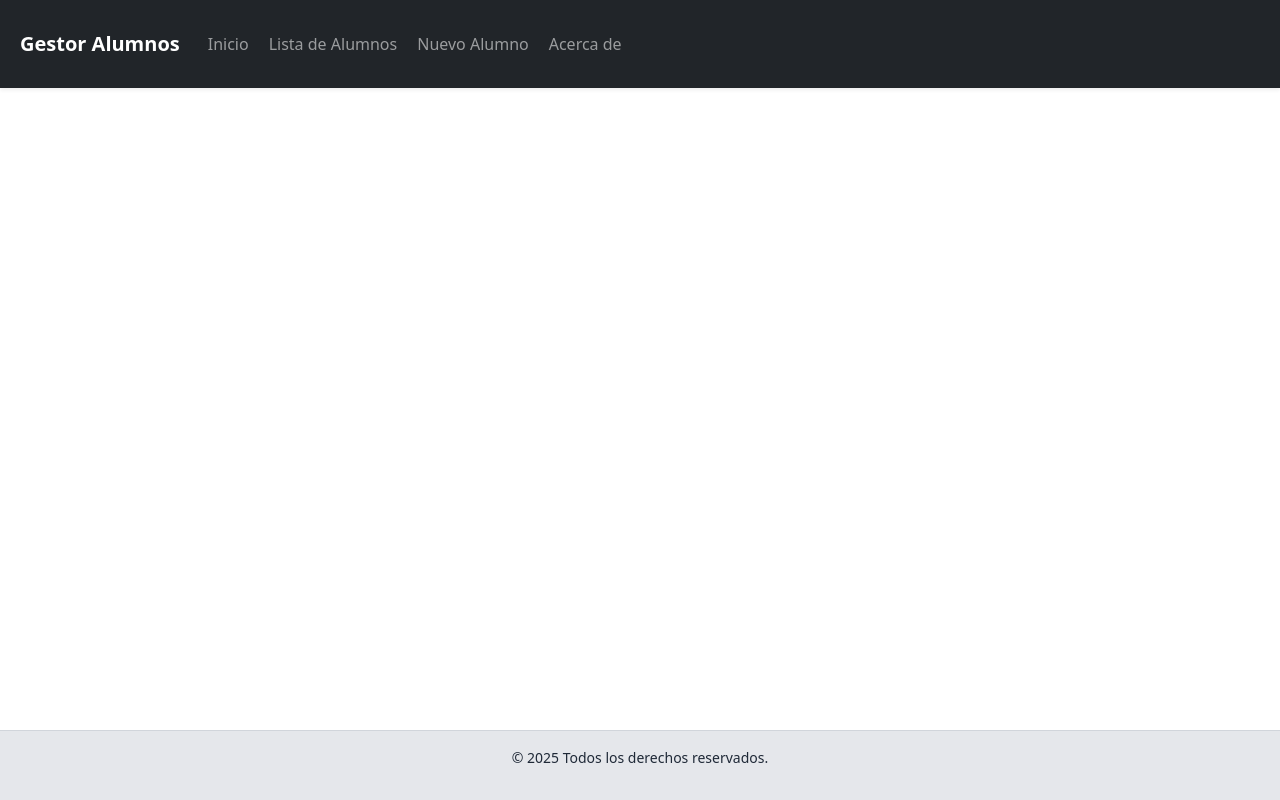
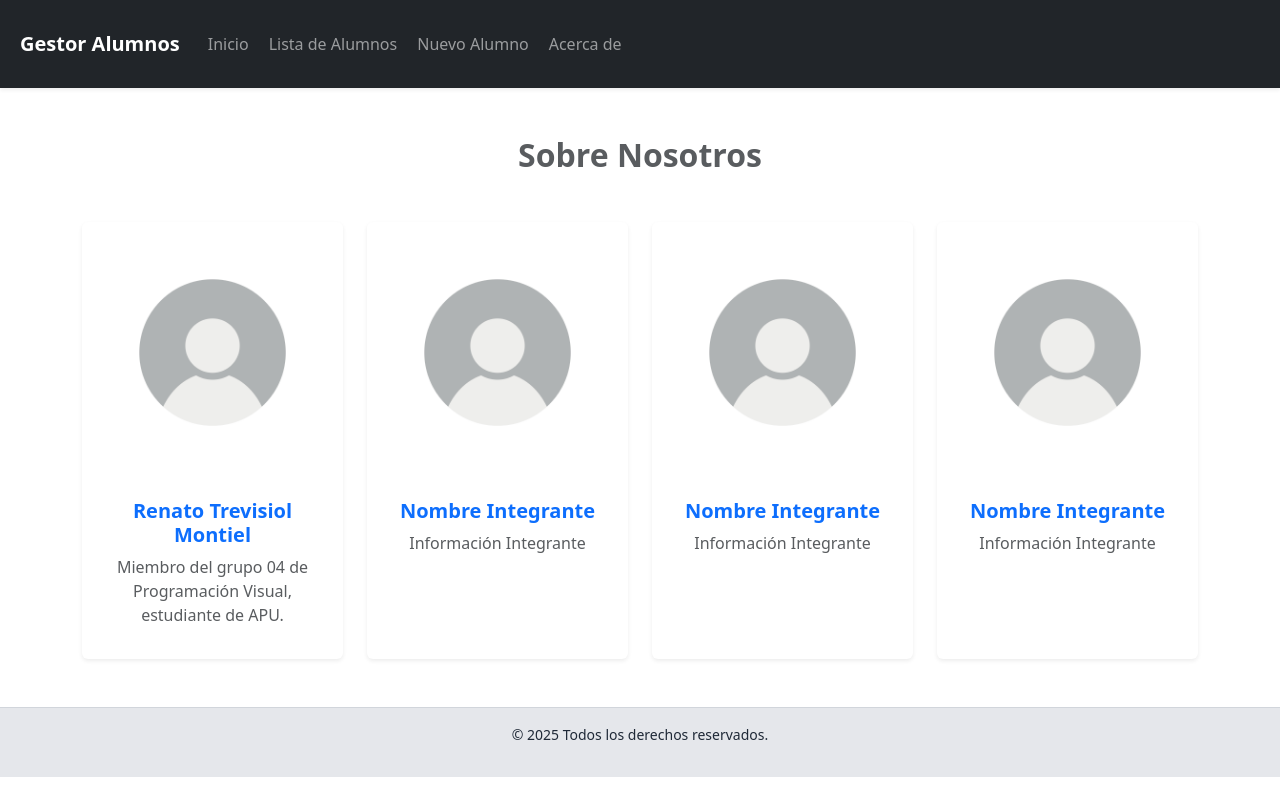
Before and after one commit to Goddzy/pv_tp5_grupo04, a React (Vite) app: page /acerca in a window 1280 px wide. Built offline with nearby package versions, Linux system fonts and the light colour scheme.

Commit message:
Renato Trevisiol Montiel - About Us e Inicio terminados

```diff
--- a/src/App.jsx
+++ b/src/App.jsx
@@ -4,6 +4,7 @@ import Footer from './components/common/Footer';
 import Inicio from './components/Inicio';
 import Agregar from "./components/Agregar";
 import ListaAlumnos from "./components/ListaAlumnos";
+import AboutUs from "./components/AboutUs";
 
 function App() {
 
@@ -12,9 +13,10 @@ function App() {
     <BrowserRouter>
      <Header></Header>
      <Routes>
-      <Route exact path="/" element={<Inicio></Inicio>}></Route>
-      <Route exact path="/agregarAlumno" element={<Agregar></Agregar>}></Route>
-      <Route exact path="/alumnos" element={<ListaAlumnos></ListaAlumnos>}></Route>
+      <Route exact path="/" element={<Inicio/>}></Route>
+      <Route exact path="/agregarAlumno" element={<Agregar/>}></Route>
+      <Route exact path="/alumnos" element={<ListaAlumnos/>}></Route>
+      <Route exact path="/acerca" element={<AboutUs/>}></Route>
      </Routes>
      <Footer></Footer>
     </BrowserRouter>
--- /dev/null
+++ b/src/components/AboutUs.jsx
@@ -0,0 +1,78 @@
+
+import { Container, Row, Col, Card } from 'react-bootstrap';
+
+
+
+const AboutUs = () => {
+  return (
+    <div className="about-us-container py-5 px-3">
+      <Container>
+        <h2 className="text-center mb-5 fw-bold text-muted">Sobre Nosotros</h2>
+        <Row className="g-4">
+          <Col xs={12} md={6} lg={3}>
+            <Card className="h-100 shadow-sm border-0 text-center p-3">
+              <img
+                src="/images/sinfoto.jpg"
+                alt="Avatar"
+               className="avatar-img mb-3"
+              />
+              <Card.Body>
+                <Card.Title className="fw-bold text-primary">Renato Trevisiol Montiel</Card.Title>
+                <Card.Text className="text-muted">
+                  Miembro del grupo 04 de Programación Visual, estudiante de APU.
+                </Card.Text>
+              </Card.Body>
+            </Card>
+          </Col>
+          <Col xs={12} md={6} lg={3}>
+            <Card className="h-100 shadow-sm border-0 text-center p-3">
+              <img
+                src="/images/sinfoto.jpg"
+                alt="Avatar"
+               className="avatar-img mb-3"
+              />
+              <Card.Body>
+                <Card.Title className="fw-bold text-primary">Nombre Integrante</Card.Title>
+                <Card.Text className="text-muted">
+                  Información Integrante
+                </Card.Text>
+              </Card.Body>
+            </Card>
+          </Col>
+            <Col xs={12} md={6} lg={3}>
+            <Card className="h-100 shadow-sm border-0 text-center p-3">
+              <img
+                src="/images/sinfoto.jpg"
+                alt="Avatar"
+               className="avatar-img mb-3"
+              />
+              <Card.Body>
+                <Card.Title className="fw-bold text-primary">Nombre Integrante</Card.Title>
+                <Card.Text className="text-muted">
+                  Información Integrante
+                </Card.Text>
+              </Card.Body>
+            </Card>
+          </Col>
+            <Col xs={12} md={6} lg={3}>
+            <Card className="h-100 shadow-sm border-0 text-center p-3">
+              <img
+                src="/images/sinfoto.jpg"
+                alt="Avatar"
+               className="avatar-img mb-3"
+              />
+              <Card.Body>
+                <Card.Title className="fw-bold text-primary">Nombre Integrante</Card.Title>
+                <Card.Text className="text-muted">
+                  Información Integrante
+                </Card.Text>
+              </Card.Body>
+            </Card>
+          </Col>
+        </Row>
+      </Container>
+    </div>
+  );
+};
+
+export default AboutUs;
--- a/src/components/Inicio.jsx
+++ b/src/components/Inicio.jsx
@@ -4,15 +4,20 @@ import { Container } from "react-bootstrap";
 
 function Inicio() {
   return (
-    <Container className="text-center mt-5 pb-5">
-      <h1 className="mb-3 fs-1"> Administración de Alumnos</h1>
-      <p className="fs-5 text-muted">
-        Bienvenido al sistema de gestión de alumnos. Organiza, edita y accedé fácilmente a toda la información.
-      </p>
-      <hr />
-        <h2 className="mt-5 mb-3">Lista de alumnos</h2>
-
-    </Container>
+    <div className="home-container d-flex align-items-center justify-content-center text-center">
+      <div className="container bg-white p-5 rounded-4 shadow-lg">
+        <h1 className="display-4 fw-bold text-muted my-5">Bienvenido al Sistema de Gestión de Alumnos</h1>
+        <p className="lead text-secondary my-5">
+          Esta plataforma te permite llevar un control completo de tus estudiantes: altas, ediciones, consultas y mucho más.
+        </p>
+        <p className="text-muted mb-2 my-5">
+          Usá el menú para navegar por las distintas secciones y comenzar a trabajar.
+        </p>
+        <p className="fst-italic text-black-50 my-5">
+          Desarrollado con pasión educativa.
+        </p>
+      </div>
+    </div>
   );
 }
 
--- a/src/styles/styles.css
+++ b/src/styles/styles.css
@@ -1,7 +1,4 @@
 .fixed-footer {
-  position: fixed;
-  bottom: 0;
-  left: 0;
   width: 100%;
   background-color: #e5e7eb; /* gris claro */
   color: #1f2937;            /* gris oscuro */
```
Also changed, not shown: public/images/sinfoto.jpg (added).
